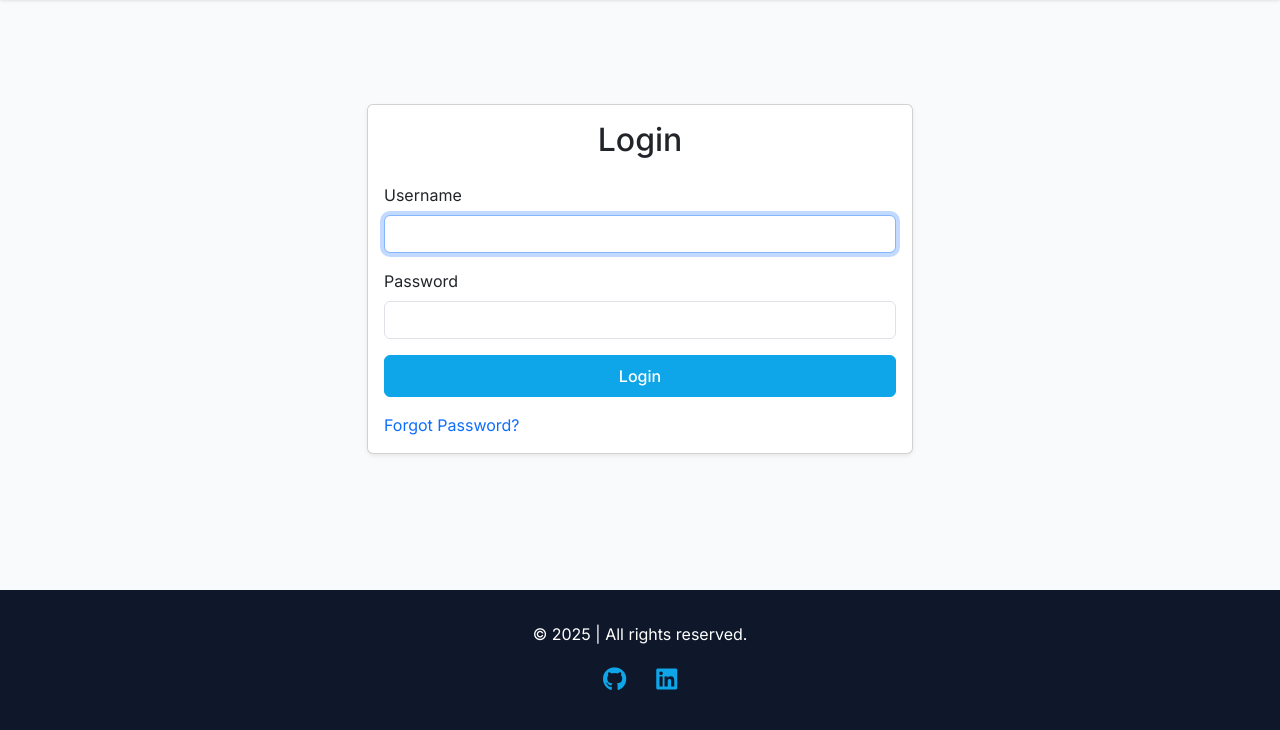
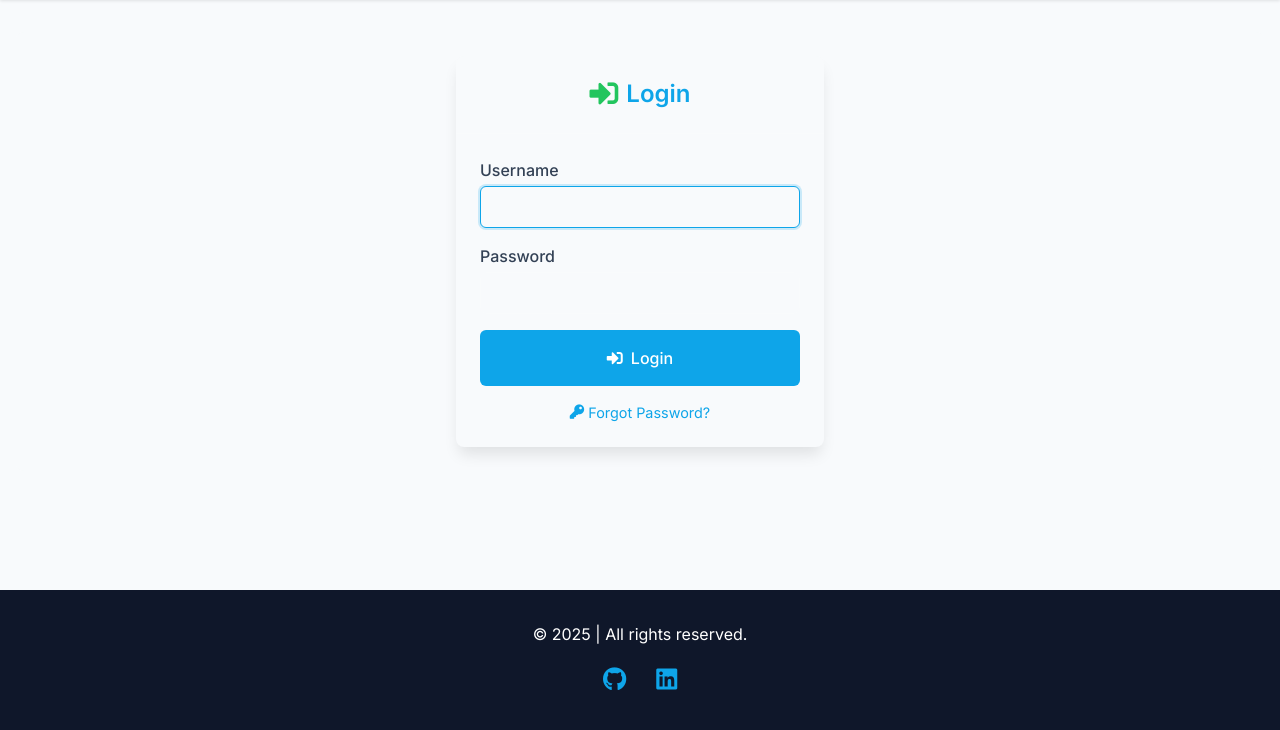
Before and after one commit to ece-mohammad/polls-plus, a Django app: page /accounts/login/ in a window 1280 px wide. Shown: the part 70-800 px from the top of the page. Run offline with Django 5.2, Linux system fonts and the light colour scheme; some libraries are stand-ins or nearby versions.

Commit message:
Updated login
Signed-off-by: ece-mohammad <kuro.ece@gmail.com>

```diff
--- a/pollsplus/pollsplus/views.py
+++ b/pollsplus/pollsplus/views.py
@@ -4,10 +4,11 @@
 from django.contrib.auth import logout
 from django.http import HttpRequest, HttpResponseRedirect
 from django.shortcuts import redirect
+from django.views.decorators.csrf import csrf_exempt
 from django.views.decorators.http import require_http_methods
 from django.urls import reverse_lazy
 
-
+@csrf_exempt
 @require_http_methods(["GET", "POST"])
 def custom_logout(request: HttpRequest) -> HttpResponseRedirect:
     next_page: str = request.GET.get("next", "/")
--- /dev/null
+++ b/pollsplus/static/css/auth.css
@@ -0,0 +1,142 @@
+/* Authentication Pages */
+.auth-container {
+    width: 400px;
+    margin: 0 auto;
+    padding: 0 var(--space-md);
+}
+
+.auth-card {
+    background-color: var(--bg);
+    border-radius: var(--radius-md);
+    box-shadow: var(--shadow-lg);
+    overflow: hidden;
+}
+
+.auth-header {
+    padding: var(--space-lg);
+    text-align: center;
+    border-bottom: 1px solid var(--white-10);
+}
+
+.auth-title {
+    color: var(--primary);
+    font-size: 1.5rem;
+    font-weight: 600;
+    margin: 0;
+    display: flex;
+    align-items: center;
+    justify-content: center;
+    gap: var(--space-sm);
+}
+
+.auth-title i {
+    font-size: 1.2em;
+    color: var(--accent);
+}
+
+/* Form Styling */
+.auth-form {
+    padding: var(--space-lg);
+}
+
+.form-group {
+    margin-bottom: var(--space-md);
+}
+
+.form-label {
+    display: block;
+    color: var(--text);
+    font-weight: 500;
+    margin-bottom: var(--space-xs);
+}
+
+.form-input {
+    width: 100%;
+    padding: var(--space-sm) var(--space-md);
+    border: 1px solid var(--white-10);
+    border-radius: var(--radius-sm);
+    background-color: var(--bg);
+    color: var(--text);
+    transition: var(--transition);
+}
+
+.form-input:focus {
+    outline: none;
+    border-color: var(--primary);
+    box-shadow: 0 0 0 2px rgba(14, 165, 233, 0.2);
+}
+
+.form-help {
+    display: block;
+    color: var(--text);
+    opacity: 0.7;
+    font-size: 0.85rem;
+    margin-top: var(--space-xs);
+}
+
+.form-error {
+    color: #ef4444;
+    font-size: 0.85rem;
+    margin-top: var(--space-xs);
+}
+
+/* Submit Button */
+.auth-submit {
+    width: 100%;
+    padding: var(--space-md);
+    background-color: var(--primary);
+    color: var(--white);
+    border: none;
+    border-radius: var(--radius-sm);
+    font-weight: 500;
+    display: flex;
+    align-items: center;
+    justify-content: center;
+    gap: var(--space-sm);
+    transition: var(--transition);
+    margin-bottom: var(--space-md);
+}
+
+.auth-submit:hover {
+    background-color: #0284C7;
+    transform: translateY(-1px);
+}
+
+/* Auth Links */
+.auth-links {
+    display: flex;
+    justify-content: center;
+    gap: var(--space-xl);
+}
+
+.auth-link {
+    color: var(--primary);
+    text-decoration: none;
+    font-size: 0.9rem;
+    display: flex;
+    align-items: center;
+    gap: var(--space-xs);
+    transition: var(--transition);
+}
+
+.auth-link:hover {
+    color: var(--accent);
+}
+
+/* Dark Mode Adjustments */
+[data-theme="dark"] .form-input {
+    background-color: var(--secondary);
+    border-color: var(--white-10);
+}
+
+/* Responsive Design */
+@media (max-width: 768px) {
+    .auth-container {
+        padding: 0 var(--space-sm);
+        width: 100%;
+    }
+
+    .auth-card {
+        margin: var(--space-md) 0;
+    }
+}
--- a/pollsplus/templates/registration/login.html
+++ b/pollsplus/templates/registration/login.html
@@ -1,19 +1,25 @@
 {% extends "base.html" %}
+{% load widget_tweaks %}
+{% load static %}
 
-{% load widget_tweaks %}
+{% block custom_styles %}
+<link rel="stylesheet" href="{% static 'css/auth.css' %}" type="text/css"/>
+{% endblock %}
 
 {% block title %}Login{% endblock %}
 
 {% block content %}
-<div class="container mt-5">
-  <div class="row justify-content-center">
-    <div class="col-md-6">
-      <div class="card shadow-sm">
-        <div class="card-body">
-          <!-- Page Heading -->
-          <h2 class="text-center mb-4">Login</h2>
+<div class="auth-container">
+  <div class="auth-card">
+    <!-- Card Header -->
+    <div class="auth-header">
+      <h2 class="auth-title">
+        <i class="fas fa-sign-in-alt"></i>
+        Login
+      </h2>
+    </div>
 
-          <!-- Information Message (For `next` parameter) -->
+    <!-- Information Messages -->
     {% if next %}
       {% if user.is_authenticated %}
         <div class="alert alert-danger">
@@ -26,7 +32,7 @@
       {% endif %}
     {% endif %}
 
-          <!-- Display Non-Field Errors (Wrong Credentials) -->
+    <!-- Form Errors -->
     {% if form.non_field_errors %}
       <div class="alert alert-danger">
         {{ form.non_field_errors }}
@@ -34,48 +40,47 @@
     {% endif %}
 
     <!-- Login Form -->
-          <form method="POST" action="{% url 'login' %}" class="needs-validation" novalidate>
+    <form method="POST" action="{% url 'login' %}" class="auth-form" novalidate>
       {% csrf_token %}
-            <fieldset>
-              <!-- Dynamically render form fields with Bootstrap styling -->
+
+      <!-- Form Fields -->
       {% for field in form %}
-                <div class="mb-3">
-                  <label for="{{ field.id_for_label }}" class="form-label">{{ field.label }}</label>
-                  {{ field|add_class:"form-control" }}
+        <div class="form-group">
+          <label for="{{ field.id_for_label }}" class="form-label">
+            {{ field.label }}
+          </label>
+          {{ field|add_class:"form-input" }}
           {% if field.help_text %}
-                    <small class="form-text text-muted">{{ field.help_text }}</small>
+            <small class="form-help">{{ field.help_text }}</small>
           {% endif %}
           {% for error in field.errors %}
-                    <div class="invalid-feedback d-block">{{ error }}</div>
+            <div class="form-error">{{ error }}</div>
           {% endfor %}
         </div>
       {% endfor %}
-            </fieldset>
 
-            <!-- Hidden Input for Next URL -->
       <input type="hidden" name="next" value="{{ next }}">
 
       <!-- Submit Button -->
-            <div class="d-grid gap-2 mb-3">
-              <button type="submit" class="btn btn-primary btn-block">
-                <i class="bi bi-box-arrow-in-right"></i> Login
+      <button type="submit" class="auth-submit">
+        <i class="fas fa-sign-in-alt"></i>
+        Login
       </button>
-            </div>
 
       <!-- Links -->
-            <div class="d-flex justify-content-between">
-              <a href="{% url 'password_reset' %}" class="text-decoration-none">
+      <div class="auth-links">
+        <a href="{% url 'password_reset' %}" class="auth-link">
+          <i class="fas fa-key"></i>
           Forgot Password?
         </a>
         {% comment %}
-              <a href="{% url 'register' %}" class="text-decoration-none">Register</a>
+        <a href="{% url 'register' %}" class="auth-link">
+          <i class="fas fa-user-plus"></i>
+          Register
+        </a>
         {% endcomment %}
       </div>
     </form>
   </div>
 </div>
-    </div>
-  </div>
-</div>
-
 {% endblock %}
```
Lines whose indentation alone changed are shown as unchanged.
